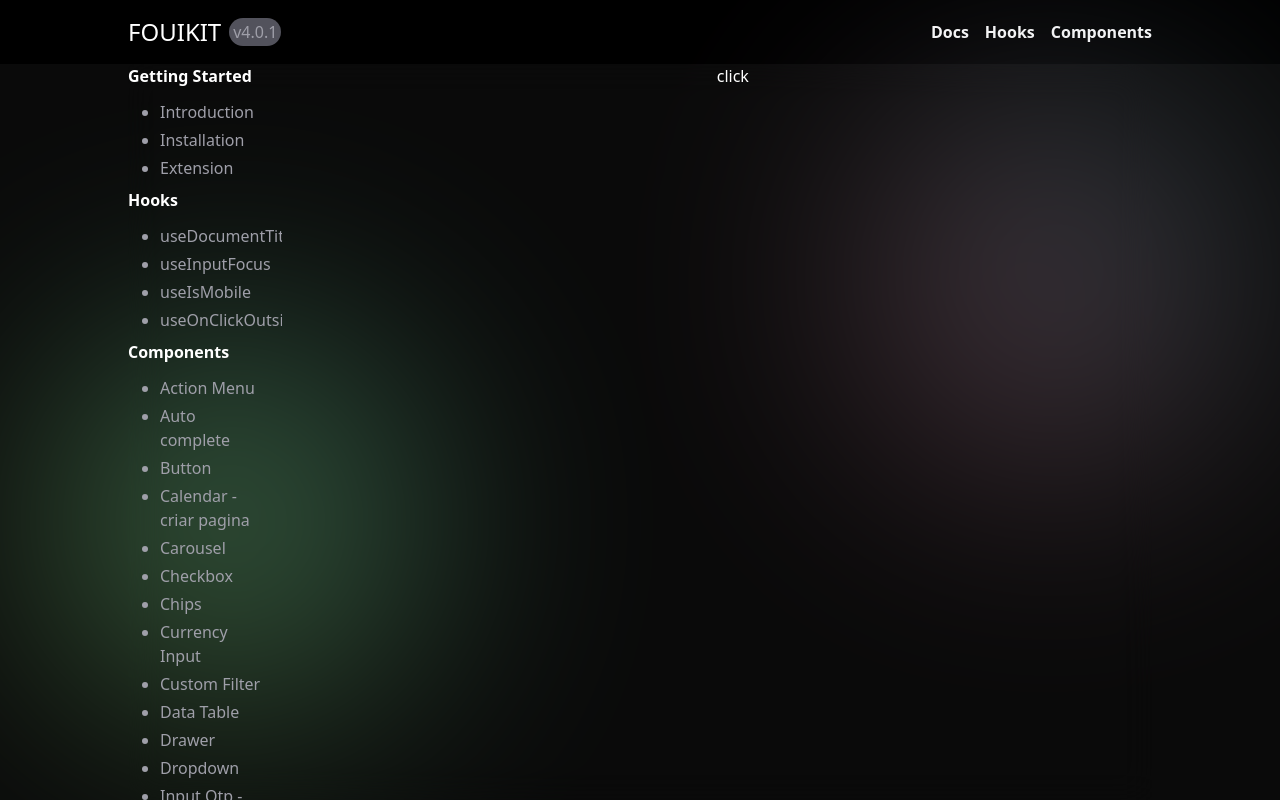
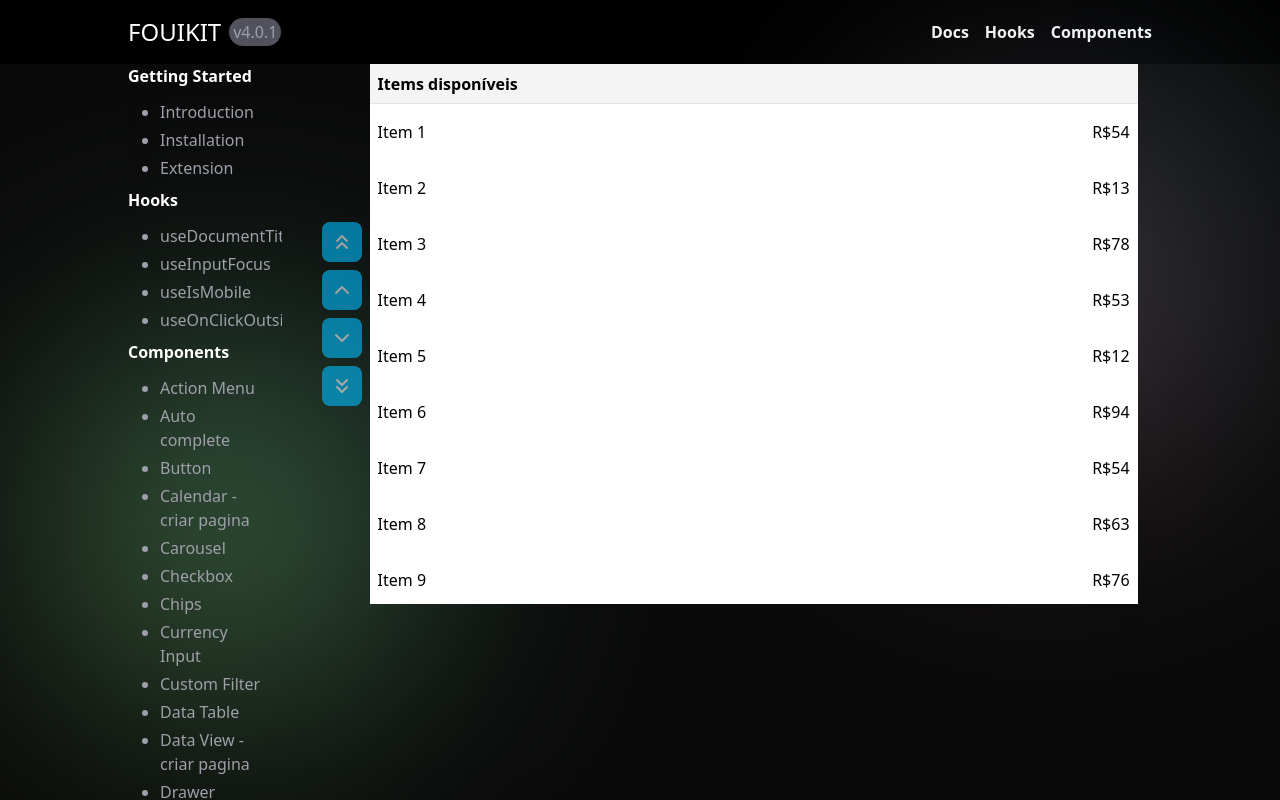
Before and after one commit to filipeoliveira-oss/uiKit, a Next.js app: page /development in a window 1280 px wide. Built offline with nearby package versions, Linux system fonts and the light colour scheme.

Commit message:
new component: order list

```diff
--- a/src/app/development/page.tsx
+++ b/src/app/development/page.tsx
@@ -1,16 +1,42 @@
 'use client'
-import { useState } from 'react';
+import { act, useState } from 'react';
 import Checkbox from '@/uiKit/checkBox/checkBox';
 import { useForm } from 'react-hook-form';
 import { Chips } from '@/uiKit/chips/chips';
 import Calendar from '@/uiKit/calendar/calendar';
+import InputSwitch from '@/uiKit/inputSwitch/inputSwitch';
+import InputOtp from '@/uiKit/inputOtp/inputOtp';
+import InputTextArea from '@/uiKit/inputTextArea/inputTextArea';
+import RadioGroup from '@/uiKit/radioGroup/radioGroup';
+import Rating from '@/uiKit/rating/rating';
+import DataView from '@/uiKit/dataView/dataView';
+import OrderList from '@/uiKit/orderList/orderList';
 
+
+interface teste {
+    name: string,
+    price: string
+}
 export default function Component() {
+    const items = Array.from({ length: 50 }, (_, i) => ({
+        name: `Item ${i + 1}`,
+        price: Math.floor(Math.random() * 100) + 1, // random price from 1 to 100
+    }));
+    const [a, sa] = useState<Array<any>>(items)
+
+
+    const item = (item: teste) => {
+        return (
+            <div className='w-[60vw] h-fit flex flex-row justify-between items-center py-4 px-2'>
+                <span>{item.name}</span>
+                <span>R${item.price}</span>
+            </div>
+        )
+    }
 
     return (
         <div className="w-full h-full flex flex-col gap-8">
-
-            <button onClick={() => print()}>click</button>
+            <OrderList value={a} itemTemplate={item} changeValue={(e) => sa(e)} header='Items disponíveis'/>
         </div>
     )
 }
--- a/src/components/sidebar.tsx
+++ b/src/components/sidebar.tsx
@@ -53,6 +53,7 @@ export default function Sidebar() {
                         <SidebarElement url="/components/currencyInput" title="Currency Input" />
                         <SidebarElement url="/components/customDropdownFilter" title="Custom Filter" />
                         <SidebarElement url="/components/dataTable" title="Data Table" />
+                        <SidebarElement url="/components/dataView" title="Data View - criar pagina" />
                         <SidebarElement url="/components/drawer" title="Drawer" />
                         <SidebarElement url="/components/dropdown" title="Dropdown" />
                         <SidebarElement url="/components/inputOtp" title="Input Otp - criar pagina" />
@@ -61,8 +62,10 @@ export default function Sidebar() {
                         <SidebarElement url="/components/loaders" title="Loaders" />
                         <SidebarElement url="/components/maskInput" title="Mask Input" />
                         <SidebarElement url="/components/modal" title="Modal" />
+                        <SidebarElement url="/components/orderList" title="Order List - criar pagina" />
                         <SidebarElement url="/components/pageLoader" title="Page Loader - rever component" />
-                        <SidebarElement url="/components/radioGroup" title="Radio Group - rever component" />
+                        <SidebarElement url="/components/radioGroup" title="Radio Group - criar pagina" />
+                        <SidebarElement url="/components/rating" title="Rating - criar pagina" />
                         <SidebarElement url="/components/tooltip" title="Tooltip" />
                     </ul>
                 </div>
--- /dev/null
+++ b/src/uiKit/orderList/orderList.deps.json
@@ -0,0 +1,6 @@
+{
+    "dependencies": {
+        "tailwindcss": "^3.0.0",
+        "react": "^18.3.1"
+    }
+}
--- /dev/null
+++ b/src/uiKit/orderList/orderList.tsx
@@ -0,0 +1,166 @@
+import React, { useState } from "react"
+
+interface IOrderList {
+    value: Array<any>,
+    changeValue: (items: Array<any>) => void,
+    itemTemplate: (item: any) => React.ReactNode,
+    dragAndDrop?: boolean,
+    maxHeight?: string,
+    header?: string
+}
+
+
+export default function OrderList({ itemTemplate, value, changeValue, dragAndDrop, maxHeight = '500px', header }: IOrderList) {
+    const [selectedItemIndex, setSelectedItemIndex] = useState<null | number>(null)
+    const [overIndex, setOverIndex] = useState<null | number>(null)
+    const [draggedItemIndex, setDraggedItemIndex] = useState<null | number>(null)
+
+    function handleUpOne() {
+        if (selectedItemIndex !== null) {
+            if (selectedItemIndex === 0) return;
+
+            const auxCopy = [...value]
+            const auxPrev = auxCopy[selectedItemIndex - 1]
+            auxCopy[selectedItemIndex - 1] = auxCopy[selectedItemIndex]
+            auxCopy[selectedItemIndex] = auxPrev
+            changeValue(auxCopy)
+            setSelectedItemIndex(selectedItemIndex - 1)
+        }
+    }
+
+    function handleUpAll() {
+        if (selectedItemIndex !== null) {
+            if (selectedItemIndex === 0) return;
+
+            const auxCopy = [...value];
+            const [item] = auxCopy.splice(selectedItemIndex, 1);
+            auxCopy.unshift(item);
+            changeValue(auxCopy)
+            setSelectedItemIndex(0)
+        }
+    }
+
+    function handleDownOne() {
+        if (selectedItemIndex !== null) {
+            if (selectedItemIndex === value.length - 1) return;
+            const auxCopy = [...value]
+            const auxPrev = auxCopy[selectedItemIndex + 1]
+            auxCopy[selectedItemIndex + 1] = auxCopy[selectedItemIndex]
+            auxCopy[selectedItemIndex] = auxPrev
+            changeValue(auxCopy)
+            setSelectedItemIndex(selectedItemIndex + 1)
+        }
+    }
+
+    function handleDownAll() {
+        if (selectedItemIndex !== null) {
+            if (selectedItemIndex === value.length - 1) return;
+
+            const auxCopy = [...value];
+            const [item] = auxCopy.splice(selectedItemIndex, 1);
+            auxCopy.push(item);
+            changeValue(auxCopy)
+            setSelectedItemIndex(0)
+            setSelectedItemIndex(value.length - 1)
+        }
+    }
+
+    const handleDragStart = (e: any, index: number) => {
+        e.dataTransfer.setData("index", index);
+        setDraggedItemIndex(index)
+    };
+
+    const handleDrop = (e: any, targetIndex: any) => {
+        const sourceIndex = parseInt(e.dataTransfer.getData("index"));
+        const newItems = [...value];
+        const [movedItem] = newItems.splice(sourceIndex, 1);
+        newItems.splice(targetIndex, 0, movedItem);
+        changeValue(newItems);
+        setDraggedItemIndex(null)
+    };
+
+    return (
+        <div className="w-fit px-2 flex flex-row gap-2 text-black " style={{ maxHeight }}>
+            <div className="w-10 h-full shrink-0 flex flex-col gap-2 items-center justify-center select-none">
+                <div onClick={() => handleUpAll()} className="w-full h-fit flex items-center justify-center bg-sky-400 rounded-lg cursor-pointer py-2 hover:bg-sky-500" style={selectedItemIndex === null ? { opacity: .6, pointerEvents: 'none' } : { opacity: 1, pointerEvents: 'auto' }}>
+                    <svg xmlns="http://www.w3.org/2000/svg" width="24" height="24" viewBox="0 0 24 24" fill="none" stroke="#FFFFFF" strokeWidth="2" strokeLinecap="round" strokeLinejoin="round">
+                        <path d="m17 11-5-5-5 5" />
+                        <path d="m17 18-5-5-5 5" />
+                    </svg>
+                </div>
+
+                <div onClick={() => handleUpOne()} className="w-full h-fit flex items-center justify-center bg-sky-400 rounded-lg cursor-pointer py-2 hover:bg-sky-500" style={selectedItemIndex === null ? { opacity: .6, pointerEvents: 'none' } : { opacity: 1, pointerEvents: 'auto' }}>
+                    <svg xmlns="http://www.w3.org/2000/svg" width="24" height="24" viewBox="0 0 24 24" fill="none" stroke="#FFFFFF" strokeWidth="2" strokeLinecap="round" strokeLinejoin="round">
+                        <path d="m18 15-6-6-6 6" />
+                    </svg>
+                </div>
+
+                <div onClick={() => handleDownOne()} className="w-full h-fit flex items-center justify-center bg-sky-400 rounded-lg cursor-pointer py-2 hover:bg-sky-500" style={selectedItemIndex === null ? { opacity: .6, pointerEvents: 'none' } : { opacity: 1, pointerEvents: 'auto' }}>
+                    <svg xmlns="http://www.w3.org/2000/svg" width="24" height="24" viewBox="0 0 24 24" fill="none" stroke="#FFFFFF" strokeWidth="2" strokeLinecap="round" strokeLinejoin="round">
+                        <path d="m6 9 6 6 6-6" />
+                    </svg>
+                </div>
+
+                <div onClick={() => handleDownAll()} className="w-full h-fit flex items-center justify-center bg-sky-400 rounded-lg cursor-pointer py-2 hover:bg-sky-500" style={selectedItemIndex === null ? { opacity: .6, pointerEvents: 'none' } : { opacity: 1, pointerEvents: 'auto' }}>
+                    <svg xmlns="http://www.w3.org/2000/svg" width="24" height="24" viewBox="0 0 24 24" fill="none" stroke="#FFFFFF" strokeWidth="2" strokeLinecap="round" strokeLinejoin="round">
+                        <path d="m7 6 5 5 5-5" />
+                        <path d="m7 13 5 5 5-5" />
+                    </svg>
+                </div>
+            </div>
+
+            <div className="w-full h-full flex flex-col gap-0 ">
+                {header && (
+                    <div className="w-full h-10 flex-wrap bg-zinc-100 shrink-0 items-center flex px-2 border-b border-zinc-200">
+                        <span className="font-semibold">{header}</span>
+                    </div>
+                )}
+                <div className="flex flex-col w-full h-full overflow-y-auto overflow-x-hidden shrink-0 bg-white">
+                    {value.map((item, i) => (
+                        <React.Fragment key={i}>
+                            {dragAndDrop && (
+                                <div className={`w-full h-2 shrink-0 ${overIndex === i ? 'bg-sky-200' : 'bg-red-500'}`} onDragLeave={() => setOverIndex(null)}
+                                    onDragOver={e => {
+                                        if (draggedItemIndex !== i && draggedItemIndex !== i - 1) {
+                                            e.preventDefault();
+                                            setOverIndex(i);
+                                        }
+                                    }}
+                                    onDrop={e => {
+                                        handleDrop(e, i);
+                                        setOverIndex(null);
+                                    }}
+                                />
+                            )}
+
+
+                            <div
+                                draggable={!!dragAndDrop}
+                                onDragStart={dragAndDrop ? (e) => handleDragStart(e, i) : undefined}
+                                onClick={() => setSelectedItemIndex(prev => (prev === i ? null : i))}
+                                className={`cursor-pointer ${selectedItemIndex === i ? 'bg-sky-200 hover:bg-sky-300' : 'bg-transparent hover:bg-zinc-200'}`}>
+                                {itemTemplate(item)}
+                            </div>
+                        </React.Fragment>
+                    ))}
+
+
+                    {dragAndDrop && (
+                        <div className={`w-full h-2 shrink-0 ${overIndex === value.length ? 'bg-sky-200' : 'bg-red-500'}`} onDragLeave={() => setOverIndex(null)}
+                            onDragOver={e => {
+                                if (draggedItemIndex !== value.length - 1) {
+                                    e.preventDefault();
+                                    setOverIndex(value.length);
+                                }
+                            }}
+                            onDrop={e => {
+                                handleDrop(e, value.length);
+                                setOverIndex(null);
+                            }}
+                        />
+                    )}
+                </div>
+            </div>
+        </div>
+    )
+}
```
Also changed, not shown: 1 other file (tests, documents, lock files or other folders).
